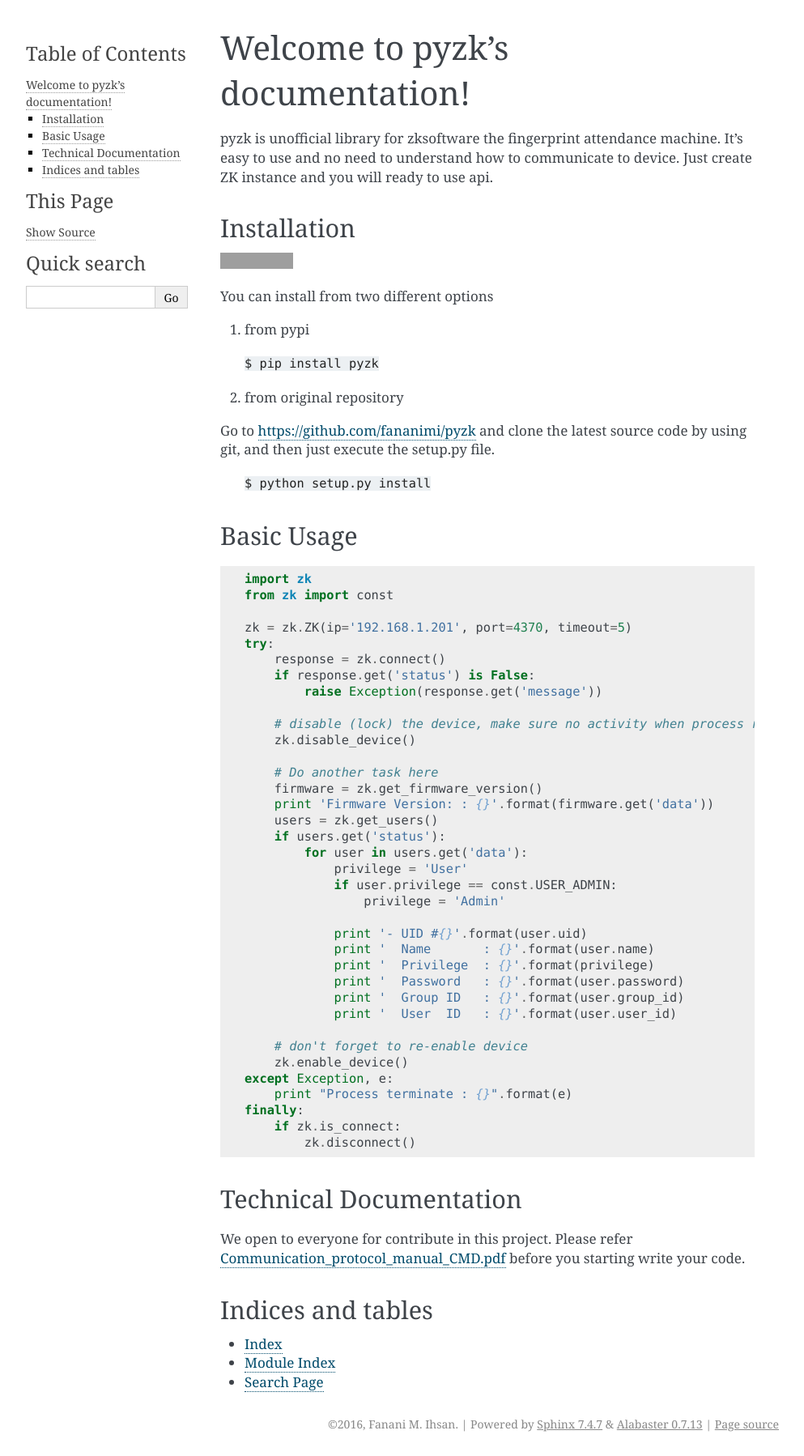
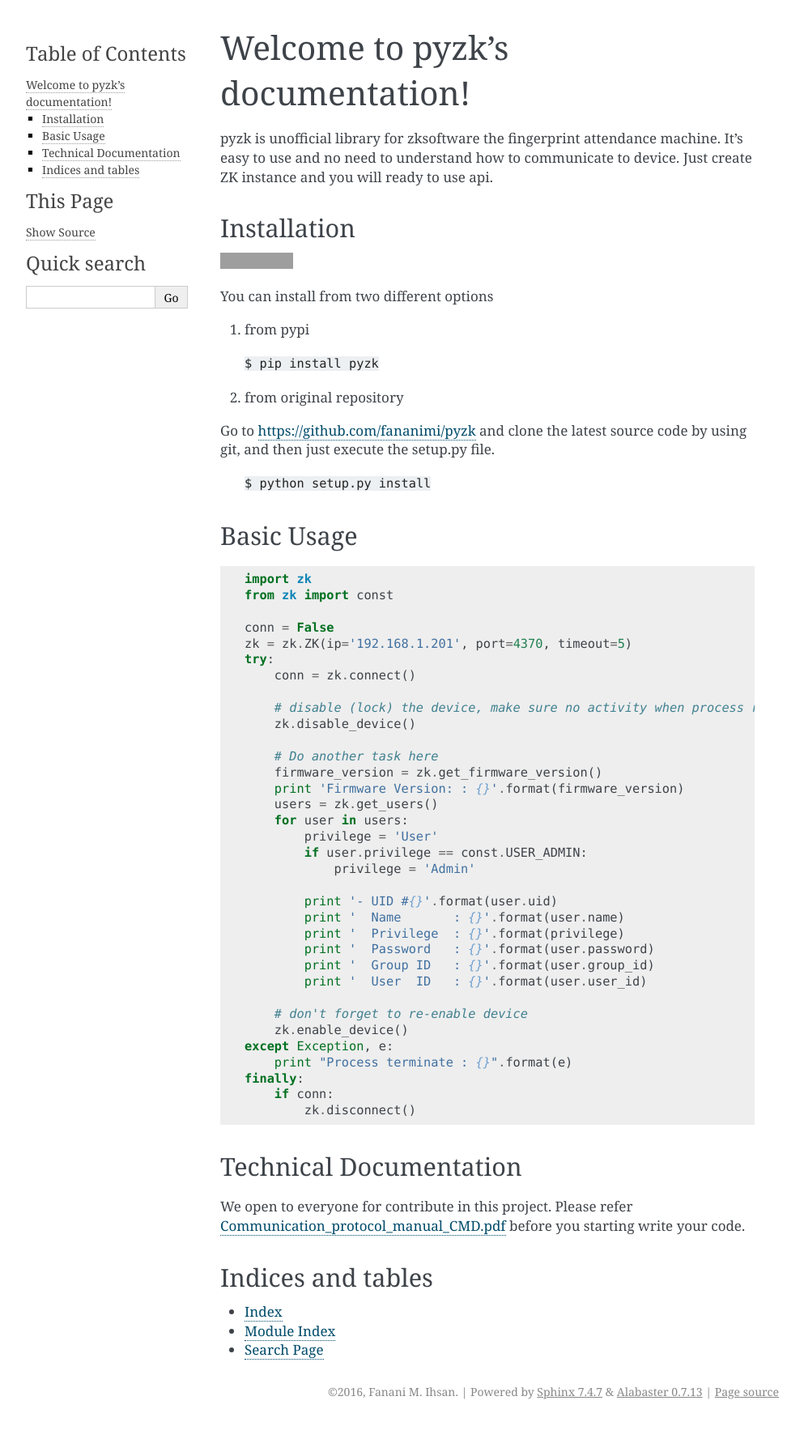
Before and after one commit to fananimi/pyzk, a Sphinx documentation site: the page built from docs/index.rst, in a window 1280 px wide. Shown: the whole page at 81% size, without its empty margins (148-1141 px from the left). Built offline with Sphinx 7.4.7, drawn with Linux system fonts in a browser that asks for light colours; after the commit the page ends 1758 px from its top, so only the background shows below that; grey boxes are pictures that could not be loaded.

Commit message:
update documentation

```diff
--- a/docs/index.rst
+++ b/docs/index.rst
@@ -38,38 +38,36 @@ Basic Usage
     import zk
     from zk import const
 
+    conn = False
     zk = zk.ZK(ip='192.168.1.201', port=4370, timeout=5)
     try:
-        response = zk.connect()
-        if response.get('status') is False:
-            raise Exception(response.get('message'))
+        conn = zk.connect()
 
         # disable (lock) the device, make sure no activity when process run
         zk.disable_device()
 
         # Do another task here
-        firmware = zk.get_firmware_version()
-        print 'Firmware Version: : {}'.format(firmware.get('data'))
+        firmware_version = zk.get_firmware_version()
+        print 'Firmware Version: : {}'.format(firmware_version)
         users = zk.get_users()
-        if users.get('status'):
-            for user in users.get('data'):
-                privilege = 'User'
-                if user.privilege == const.USER_ADMIN:
-                    privilege = 'Admin'
+        for user in users:
+            privilege = 'User'
+            if user.privilege == const.USER_ADMIN:
+                privilege = 'Admin'
 
-                print '- UID #{}'.format(user.uid)
-                print '  Name       : {}'.format(user.name)
-                print '  Privilege  : {}'.format(privilege)
-                print '  Password   : {}'.format(user.password)
-                print '  Group ID   : {}'.format(user.group_id)
-                print '  User  ID   : {}'.format(user.user_id)
+            print '- UID #{}'.format(user.uid)
+            print '  Name       : {}'.format(user.name)
+            print '  Privilege  : {}'.format(privilege)
+            print '  Password   : {}'.format(user.password)
+            print '  Group ID   : {}'.format(user.group_id)
+            print '  User  ID   : {}'.format(user.user_id)
 
         # don't forget to re-enable device
         zk.enable_device()
     except Exception, e:
         print "Process terminate : {}".format(e)
     finally:
-        if zk.is_connect:
+        if conn:
             zk.disconnect()
 
 Technical Documentation
```
